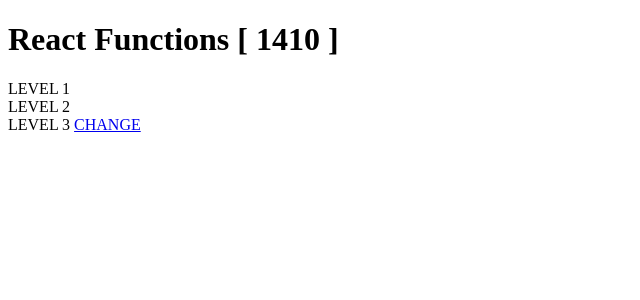
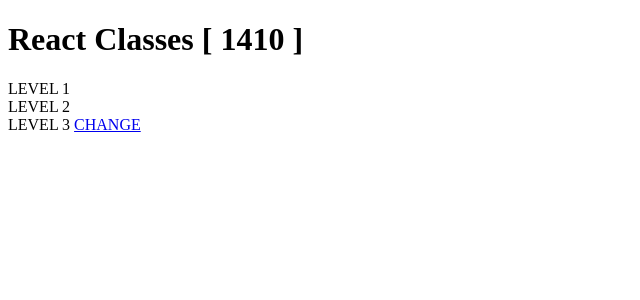
Before and after one commit to Kaldeera/playmotiv.react.learning, a React (Create React App) app in the folder react-classes/: page / in a window 1280 px wide. Shown: the top 300 px of the page, without its empty margins (0-640 px from the left). Built offline with nearby package versions, Linux system fonts and the light colour scheme.

Commit message:
Change title

```diff
--- a/react-classes/src/App.jsx
+++ b/react-classes/src/App.jsx
@@ -14,7 +14,7 @@
 
     return (
       <div className="App">
-        <h1>React Functions [ { this.props.value } ]</h1>
+        <h1>React Classes [ { this.props.value } ]</h1>
         <Level1
           render={ this.props.render }
           value={ this.props.value }
```
